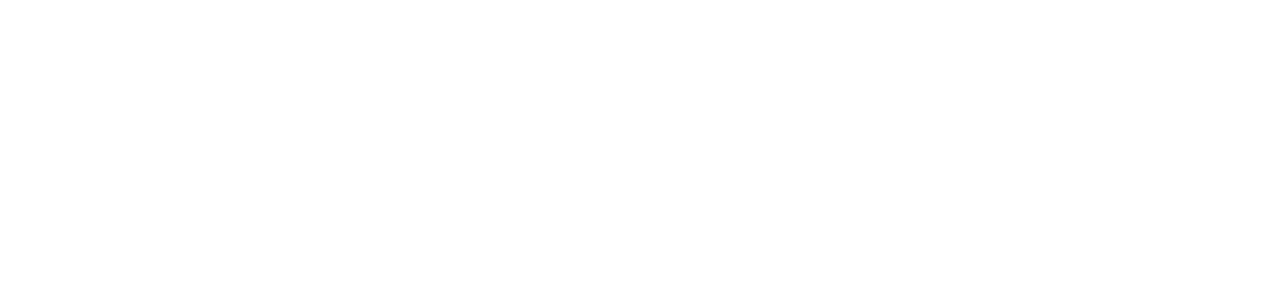
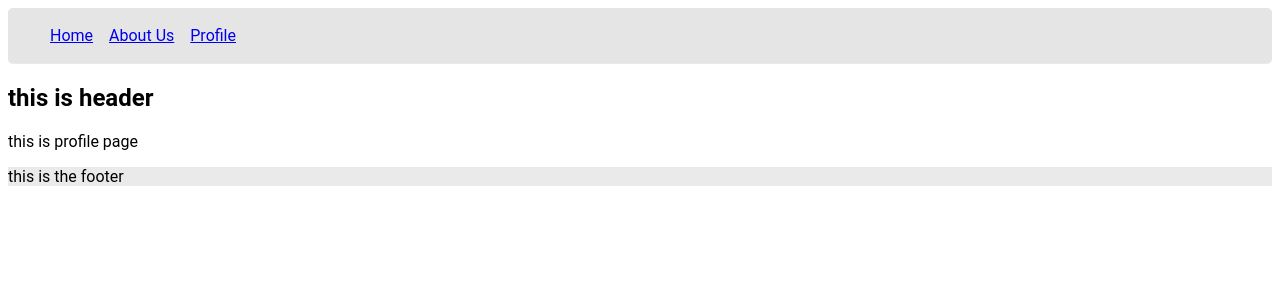
Before and after one commit to hosseinrmt/SPA-layout, a React (Create React App) app: page /profile in a window 1280 px wide. Shown: the top 300 px of the page. Built offline with nearby package versions, Linux system fonts and the light colour scheme.

Commit message:
add a simple layot page

```diff
--- a/src/App.js
+++ b/src/App.js
@@ -1,15 +1,17 @@
 import { BrowserRouter, Route } from "react-router-dom";
-import Navigation from "./components/Navigation";
 import AboutUs from "./pages/AboutUsPage";
 import HomePage from "./pages/HomePage";
+import Layout from "./layout/Layout";
 import "./App.css";
+import Profile from "./pages/ProfilePage";
 
 const App = () => {
   return (
-    <BrowserRouter>
+    <Layout>
       <Route path="/" exact={true} component={HomePage} />
       <Route path="/about-us" component={AboutUs} />
-    </BrowserRouter>
+      <Route path="/profile" component={Profile} />
+    </Layout>
   );
 };
 
--- a/src/components/Navigation.js
+++ b/src/components/Navigation.js
@@ -3,6 +3,7 @@
 const items = [
   { name: "Home", to: "/", exact: true },
   { name: "About Us", to: "/about-us" },
+  { name: "Profile", to: "/profile" },
 ];
 
 const Navigation = () => {
--- a/src/index.js
+++ b/src/index.js
@@ -1,10 +1,13 @@
 import React from "react";
 import ReactDOM from "react-dom/client";
+import { BrowserRouter } from "react-router-dom";
 import App from "./App";
 
 const root = ReactDOM.createRoot(document.getElementById("root"));
 root.render(
   <React.StrictMode>
-    <App />
+    <BrowserRouter>
+      <App />
+    </BrowserRouter>
   </React.StrictMode>
 );
--- /dev/null
+++ b/src/pages/AboutUsPage.js
@@ -0,0 +1,5 @@
+const AboutUs = (props) => {
+  return <p>this is about us page</p>;
+};
+
+export default AboutUs;
--- a/src/pages/AboutUsPage.jsx
+++ /dev/null
@@ -1,11 +0,0 @@
-import Layout from "../layout/Layout";
-
-const AboutUs = (props) => {
-  return (
-    <Layout>
-      <p>this is about us page</p>
-    </Layout>
-  );
-};
-
-export default AboutUs;
--- /dev/null
+++ b/src/pages/HomePage.js
@@ -0,0 +1,5 @@
+const HomePage = (props) => {
+  return <p>this is home page</p>;
+};
+
+export default HomePage;
--- a/src/pages/HomePage.jsx
+++ /dev/null
@@ -1,11 +0,0 @@
-import Layout from "../layout/Layout";
-
-const HomePage = (props) => {
-  return (
-    <Layout>
-      <p>this is home page</p>
-    </Layout>
-  );
-};
-
-export default HomePage;
--- /dev/null
+++ b/src/pages/ProfilePage.js
@@ -0,0 +1,5 @@
+const Profile = (props) => {
+  return <p>this is profile page</p>;
+};
+
+export default Profile;
```
Also changed, not shown: src/pages/NotFound.js (renamed from src/pages/NotFound.jsx).
